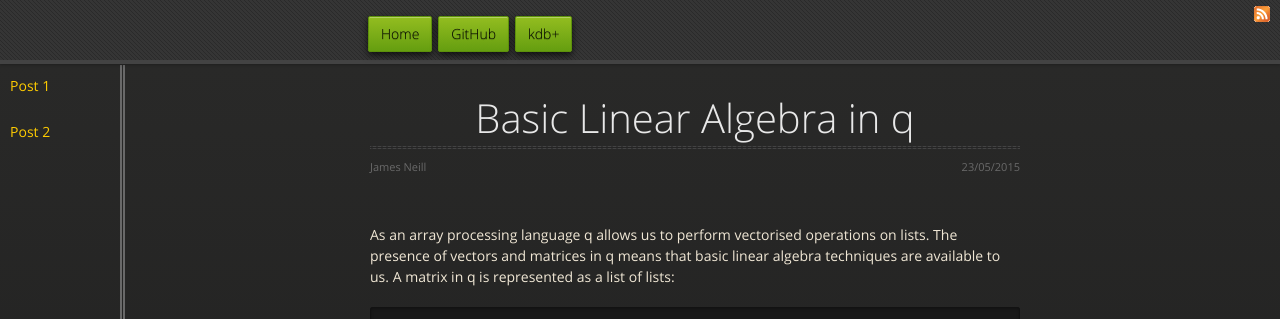
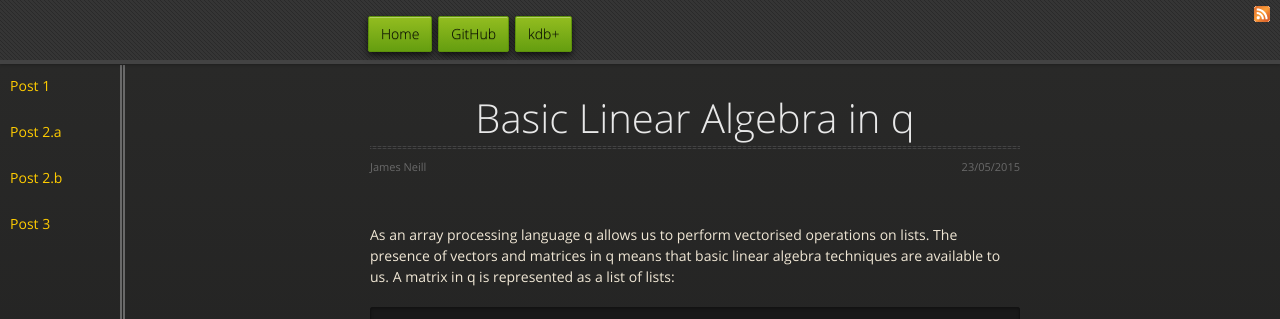
Before and after one commit to jpneill/jpneill.github.io, a Jekyll site: the page posts/Lin_Alg_q.html, which Jekyll copies as it is, in a window 1280 px wide. Shown: the top 319 px of the page. Built offline with Jekyll 4.4.1, drawn with Linux system fonts in a browser that asks for light colours; nearby versions of some CDN libraries; formulas are drawn with MathJax 3.

Commit message:
Update links to ECA post

```diff
--- a/kdb_blog.html
+++ b/kdb_blog.html
@@ -55,6 +55,7 @@
     <p><a href="http://jpneill.github.io/posts/Lin_Alg_q.html">Post 1 - Basic linear algebra in q</a></p>
     <p><a href="http://jpneill.github.io/posts/Lin_Reg.html">Post 2.a - Simple Linear Regression Theory</a></p>
     <p><a href="http://jpneill.github.io/posts/Lin_Reg_b.html">Post 2.b - Simple Linear Regression Example</a></p>
+    <p><a href="http://jpneill.github.io/posts/CA.html">Post 3 - Elementary Cellular Automata</a></p>
   </section>
 </div>
       <!--[if !IE]><script>fixScale(document);</script><![endif]-->
--- a/posts/CA.html
+++ b/posts/CA.html
@@ -30,8 +30,10 @@
   <body>
     <div class="leftnav">
       <ul>
+        <li><a href="http://jpneill.github.io/posts/Lin_Alg_q.html">Post 1</a></li>
+        <li><a href="http://jpneill.github.io/posts/Lin_Reg.html">Post 2.a</a></li>
+        <li><a href="http://jpneill.github.io/posts/Lin_Reg_b.html">Post 2.b</a></li>
         <li><a href="#">Post 3</a></li>
-        <li><a href="http://jpneill.github.io/posts/Lin_Reg.html">Post 2</a></li>
       </ul>
     </div>
     <div id="header">
--- a/posts/Lin_Alg_q.html
+++ b/posts/Lin_Alg_q.html
@@ -31,7 +31,9 @@
     <div class="leftnav">
       <ul>
         <li><a href="#">Post 1</a></li>
-        <li><a href="http://jpneill.github.io/posts/Lin_Reg.html">Post 2</a></li>
+        <li><a href="http://jpneill.github.io/posts/Lin_Reg.html">Post 2.a</a></li>
+        <li><a href="http://jpneill.github.io/posts/Lin_Reg_b.html">Post 2.b</a></li>
+        <li><a href="http://jpneill.github.io/posts/CA.html">Post 3</a></li>
       </ul>
     </div>
     <div id="header">
--- a/posts/Lin_Reg.html
+++ b/posts/Lin_Reg.html
@@ -33,7 +33,8 @@
         <li><a href="http://jpneill.github.io/posts/Lin_Alg_q.html">Post 1</a></li>
         <li><a href="#">Post 2.a</a></li>
         <li><a href="http://jpneill.github.io/posts/Lin_Reg_b.html">Post 2.b</a></li>
-      <ul>
+        <li><a href="http://jpneill.github.io/posts/CA.html">Post 3</a></li>
+      </ul>
     </div>
     <div id="header">
         <nav class="postheader">
@@ -42,6 +43,9 @@
           <!--<li class="fork"><a href="http://jpneill.github.io/pages/worldgen.html">World Generator!</a></li>-->
           <li class="fork"><a href="http://jpneill.github.io/kdb_blog.html">kdb+</a></li>
         </nav>
+      <div id="feed">
+          <p><a href="http://jpneill.github.io/pages/feed.xml"><img src="../images/feed-icon-16.gif"></a></p>
+        </div>
     </div><!-- end header -->
     <div class="rightpost">
     <div class="wrapper">
--- a/posts/Lin_Reg_b.html
+++ b/posts/Lin_Reg_b.html
@@ -33,7 +33,8 @@
         <li><a href="http://jpneill.github.io/posts/Lin_Alg_q.html">Post 1</a></li>
         <li><a href="http://jpneill.github.io/posts/Lin_Reg.html">Post 2.a</a></li>
         <li><a href="#">Post 2.b</a></li>
-      <ul>
+        <li><a href="http://jpneill.github.io/posts/CA.html">Post 3</a></li>
+      </ul>
     </div>
     <div id="header">
         <nav class="postheader">
@@ -42,6 +43,9 @@
           <!--<li class="fork"><a href="http://jpneill.github.io/pages/worldgen.html">World Generator!</a></li>-->
           <li class="fork"><a href="http://jpneill.github.io/kdb_blog.html">kdb+</a></li>
         </nav>
+      <div id="feed">
+          <p><a href="http://jpneill.github.io/pages/feed.xml"><img src="../images/feed-icon-16.gif"></a></p>
+        </div>
     </div><!-- end header -->
     <div class="rightpost">
     <div class="wrapper">
```
